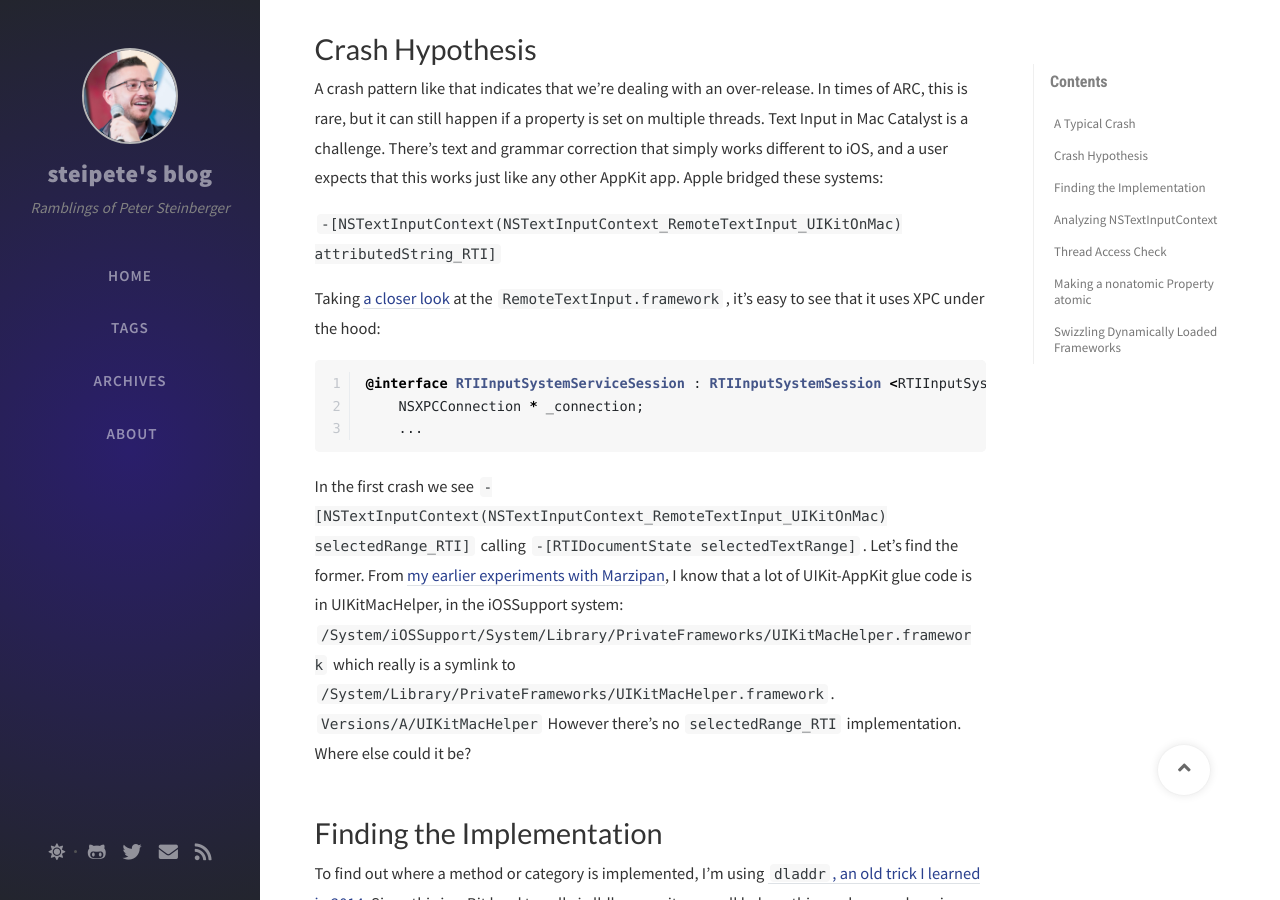
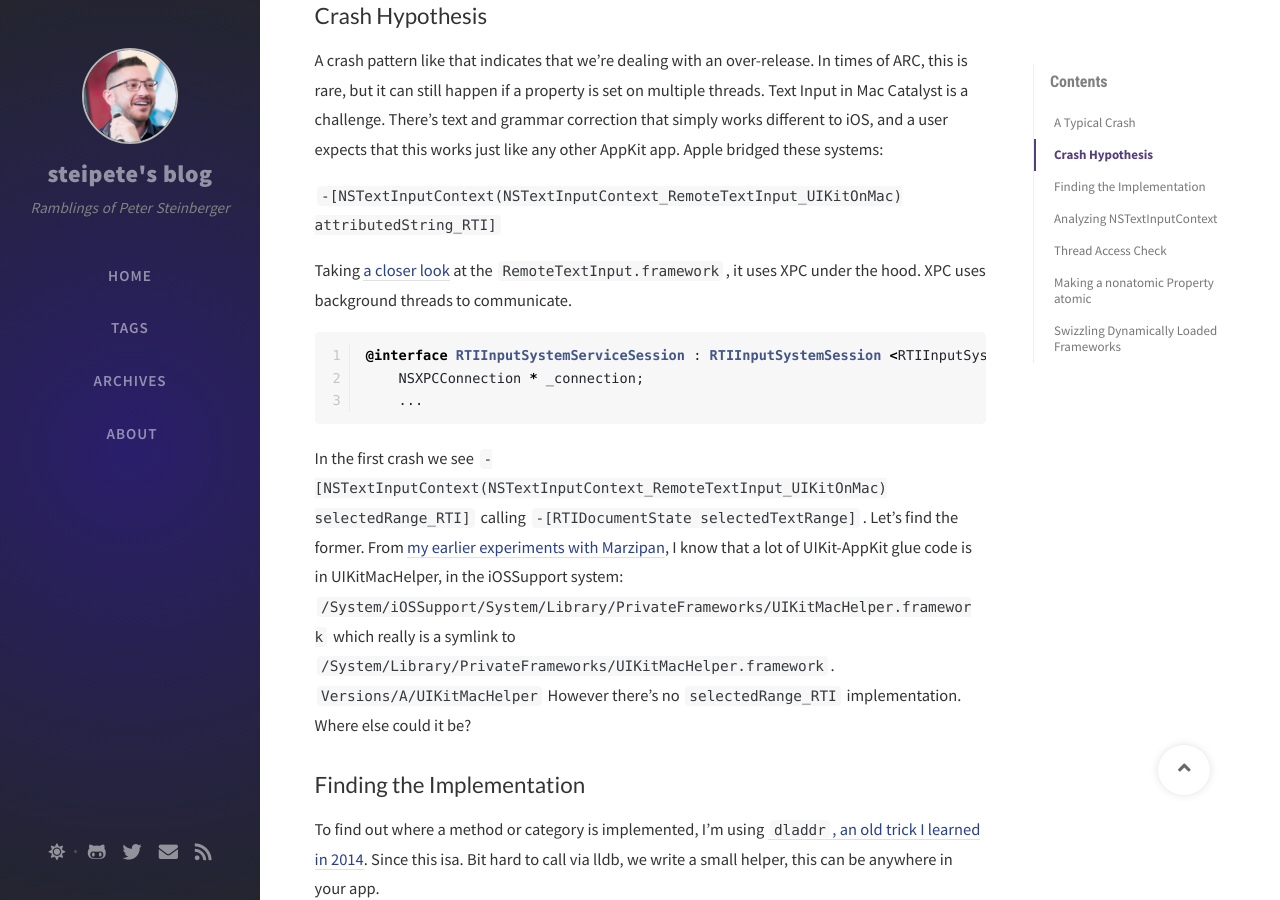
Before and after one commit to steipete/steipete.com, a Jekyll site: the page built from _posts/2020-05-30-mac-catalyst-crash-hunt.md, in a window 1280 px wide and 900 px high, scrolled down 1915 px. Built offline with Jekyll 4.4.1, drawn with Linux system fonts in a browser that asks for light colours; nearby versions of some CDN libraries; comment, search, counter and statistics services are not loaded.

Commit message:
formatting

````diff
--- a/_posts/2020-05-30-mac-catalyst-crash-hunt.md
+++ b/_posts/2020-05-30-mac-catalyst-crash-hunt.md
@@ -12,7 +12,7 @@
 
 As of macOS 10.15.4, text input in Mac Catalyst apps sometimes crashes. I've noticed this a lot in [Twitter for Mac](https://apps.apple.com/us/app/twitter/id1482454543?mt=12), however we also seen crash reports for [PDF Viewer for Mac](https://pdfviewer.io). My hope was that Apple would fix this in 10.15.5, but now the release is out and things are still crashing, so let's fix this ourselves:
 
-# A Typical Crash
+## A Typical Crash
 
 Here's what [a typical crash](https://gist.github.com/steipete/504e79558d861211a3a9ff794e09c817) looks like:
 
@@ -82,14 +82,14 @@
 10  com.apple.AppKit              	0x00007fff3428ba3a -[NSTextCheckingController annotatedSubstringForProposedRange:wrap:completionHandler:failureHandler:] + 445
 ```
 
-# Crash Hypothesis
+## Crash Hypothesis
 
 A crash pattern like that indicates that we're dealing with an over-release. In times of ARC, this is rare, but it can still happen if a property is set on multiple threads. Text Input in Mac Catalyst is a challenge. There's text and grammar correction that simply works different to iOS, and a user expects that this works just like any other AppKit app. Apple bridged these systems:
 
 `-[NSTextInputContext(NSTextInputContext_RemoteTextInput_UIKitOnMac) attributedString_RTI]
 `
 
-Taking [a closer look](https://github.com/nst/iOS-Runtime-Headers/blob/master/PrivateFrameworks/RemoteTextInput.framework/RTIInputSystemServiceSession.h) at the `RemoteTextInput.framework`, it's easy to see that it uses XPC under the hood:
+Taking [a closer look](https://github.com/nst/iOS-Runtime-Headers/blob/master/PrivateFrameworks/RemoteTextInput.framework/RTIInputSystemServiceSession.h) at the `RemoteTextInput.framework`, it uses XPC under the hood. XPC uses background threads to communicate.
 
 ```objc
 @interface RTIInputSystemServiceSession : RTIInputSystemSession <RTIInputSystemPayloadDelegate, RTIInputSystemSessionProtocol> {
@@ -99,7 +99,7 @@
 
 In the first crash we see `-[NSTextInputContext(NSTextInputContext_RemoteTextInput_UIKitOnMac) selectedRange_RTI]` calling `-[RTIDocumentState selectedTextRange]`. Let's find the former. From [my earlier experiments with Marzipan](https://pspdfkit.com/blog/2018/porting-ios-apps-to-mac-marzipan-iosmac-uikit-appkit/), I know that a lot of UIKit-AppKit glue code is in UIKitMacHelper, in the iOSSupport system: `/System/iOSSupport/System/Library/PrivateFrameworks/UIKitMacHelper.framework` which really is a symlink to `/System/Library/PrivateFrameworks/UIKitMacHelper.framework`. `Versions/A/UIKitMacHelper` However there's no `selectedRange_RTI` implementation. Where else could it be?
 
-# Finding the Implementation
+## Finding the Implementation
 
 To find out where a method or category is implemented, I'm using [`dladdr`, an old trick I learned in 2014](https://gist.github.com/steipete/28525fd7c44a9f16e206). Since this isa. Bit hard to call via lldb, we write a small helper, this can be anywhere in your app.
 
@@ -118,7 +118,7 @@
 
 Once the app runs, we call `findHaxx`: `e -l objc -O -- [NSObject findHaxx] -> /System/Library/Frameworks/AppKit.framework/Versions/C/AppKit`
 
-# Analyzing NSTextInputContext
+## Analyzing NSTextInputContext
 
 Now we know that Apple bolted a lot of Catalyst code directly into AppKit. This is an interesting choice, every Mac app pays some overhead for Catalyst in Catalina. Let's look at the pseudocode of `selectedRange_RTI` with Hopper:
 
@@ -189,7 +189,7 @@
 <RTIInputSystemServiceSession: 0x6000021f4280>
 ```
 
-# Thread Access Check
+## Thread Access Check
 
 The Catalyst glue calls `documentState` on `RTIInputSystemServiceSession`. `documentState` is a simple property:
 
@@ -222,7 +222,7 @@
     frame #9: 0x0000000117ac349b libsystem_pthread.dylib`start_wqthread + 15
 ```
 
-# Making a nonatomic Property atomic
+## Making a nonatomic Property atomic
 
 Now that we understand the issue, it's fairly easy to fix. Let's add a lock to prevent the property from a raced access:
 
@@ -267,7 +267,7 @@
 
 Swizzling is still easier in Objective-C, but I was looking for a challenge. I'm using `os_unfair_lock` to synchronize, since the actual set is extremely fast, this is a better choice than a more heavy-weight dispatch queue to sync.
 
-# Swizzling Dynamically Loaded Frameworks
+## Swizzling Dynamically Loaded Frameworks
 
 Now - there's one last problem: When we call this in our App Delegate, the class `RTIInputSystemSession` doesn't exist. The RemoteTextInput is loaded at some later time, when you're first entering the call. Of course we could find a later spot, make sure we call this before any text input, but that's not an elegant solution. Instead, we can hook into dyld to simply be notified whenever a new framework is loaded into our process:
 
````
